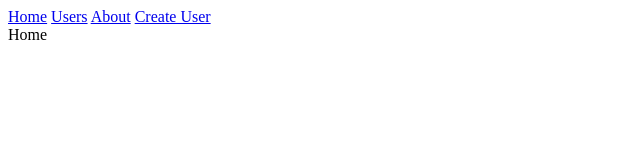
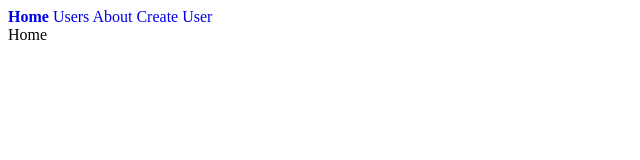
Before and after one commit to Rabee-Omran/Example-in-React-JS-Using-Routers, a React (Create React App) app: page / in a window 1280 px wide. Shown: the top 160 px of the page, without its empty margins (0-640 px from the left). Built offline with nearby package versions, Linux system fonts and the light colour scheme.

Commit message:
use NavLink

```diff
--- /dev/null
+++ b/src/App.css
@@ -0,0 +1,9 @@
+a {
+    text-decoration: none;
+
+}
+
+a.active {
+    text-decoration: red;
+    font-weight: bold;
+}
--- a/src/App.js
+++ b/src/App.js
@@ -1,5 +1,5 @@
 import React, { Component } from 'react';
-import {BrowserRouter, Route , Link, Switch } from "react-router-dom";
+import {BrowserRouter, Route , NavLink, Switch } from "react-router-dom";
 import UsersPage from './Pages/UsersPage';
 import UserPage from './Pages/UserPage';
 import CreateUserPage from './Pages/CreateUserPage';
@@ -8,6 +8,10 @@
 const HomePage = () => <div>Home</div>
 const AboutPage = () => <div>About</div>
 
+
+const MyNavLink = props => {
+ return<NavLink exact activeClassName='active' {...props}>{props.children}</NavLink>
+}
 
 class App extends Component{
 
@@ -18,12 +22,12 @@
     <BrowserRouter>
 
       <div>
-        <Link to ='/'>Home</Link> {"  "}
-        <Link to ='/users'>Users</Link>{"  "}
-        <Link to ='/about'>About</Link>{"  "}
-        <Link to ='/users/create'>Create User</Link>{"  "}
+        <MyNavLink to ='/' >Home</MyNavLink>{"  "}
+        <MyNavLink to ='/users'  >Users</MyNavLink>{"  "}
+        <MyNavLink to ='/about'>About</MyNavLink>{"  "}
+        <MyNavLink to ='/users/create' >Create User</MyNavLink>{"  "}
 
-        {/* switch for display only one page -- oreder is important */}
+        {/* switch for display only one page -- order is important */}
         <Switch>
         <Route path= "/" exact component={HomePage} />
         <Route path= "/users" exact component={UsersPage} />
--- a/src/index.js
+++ b/src/index.js
@@ -1,7 +1,7 @@
 import React from 'react';
 import ReactDOM from 'react-dom';
 import App from './App';
-
+import './App.css';
 
 
 ReactDOM.render(<App />, document.getElementById('root'));
```
